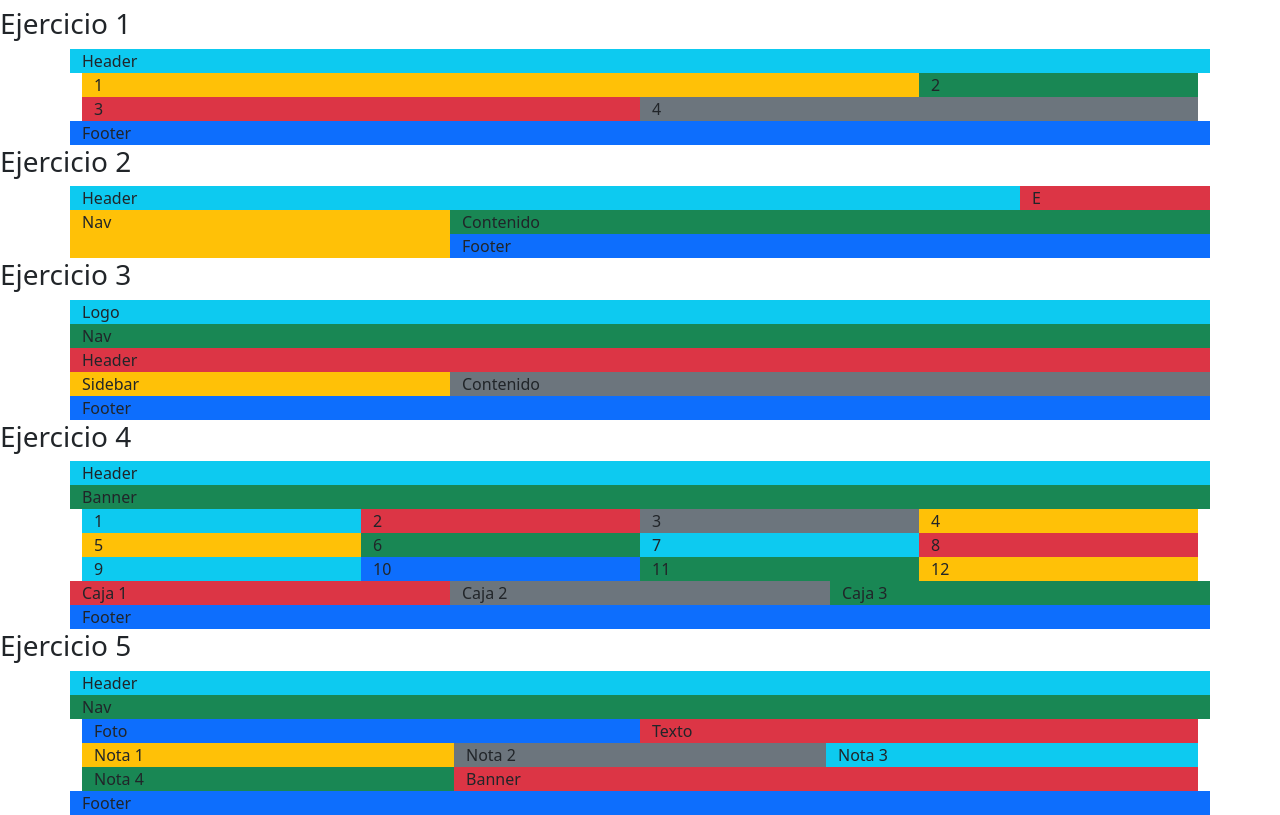
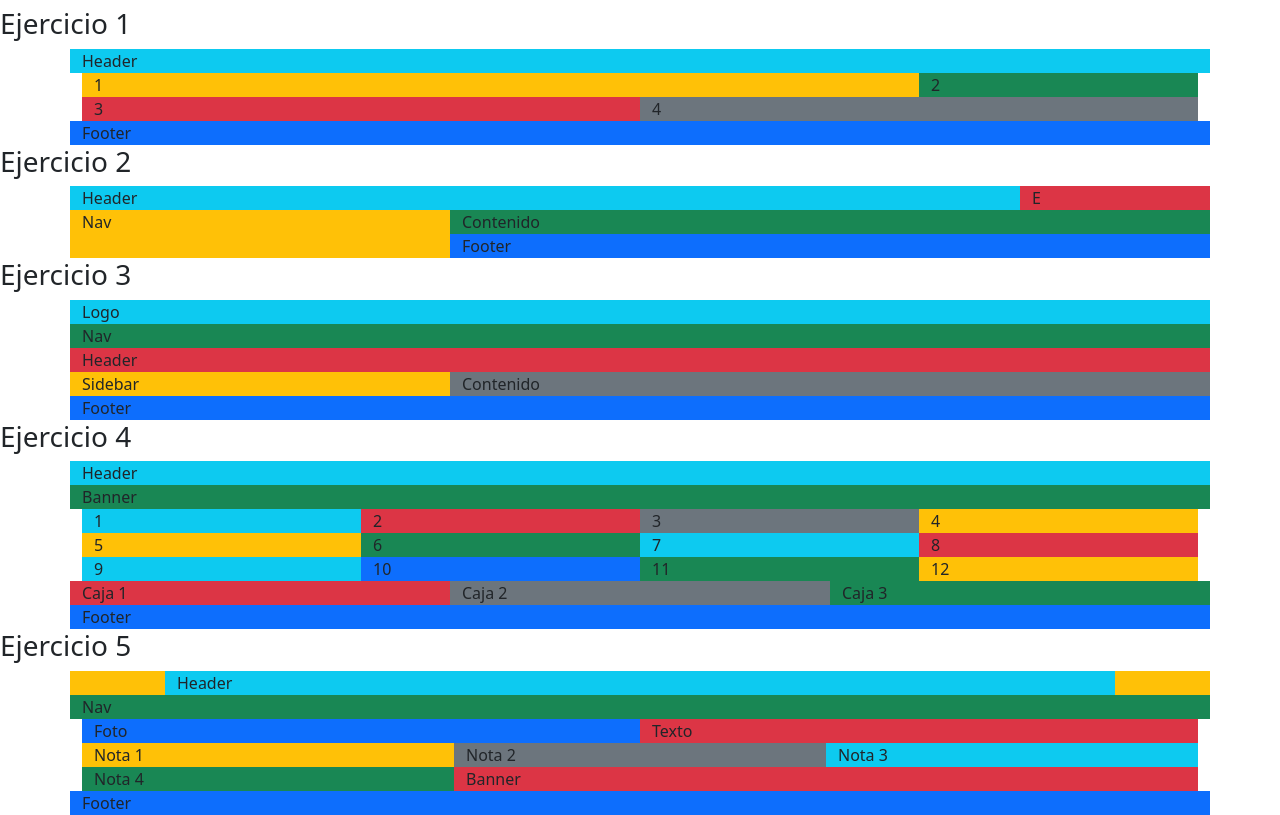
Before and after one commit to Xaviermora/bootstrap, a plain HTML site: page ejercicios.html in a window 1280 px wide. Shown: the part 73-888 px from the top of the page. Drawn offline with nearby package versions, Linux system fonts and the light colour scheme.

Commit message:
practica

```diff
--- a/ejercicios.html
+++ b/ejercicios.html
@@ -123,7 +123,9 @@
         <h3>Ejercicio 5</h3>
         <div class="container">
             <div class="row">
-                <div class="col-md-12 bg-info">Header</div>
+                <div class="col-md-1 bg-warning"></div>
+                <div class="col-md-10 bg-info">Header</div>
+                <div class="col-md-1 bg-warning"></div>
             </div>
 
             <div class="row">
```
